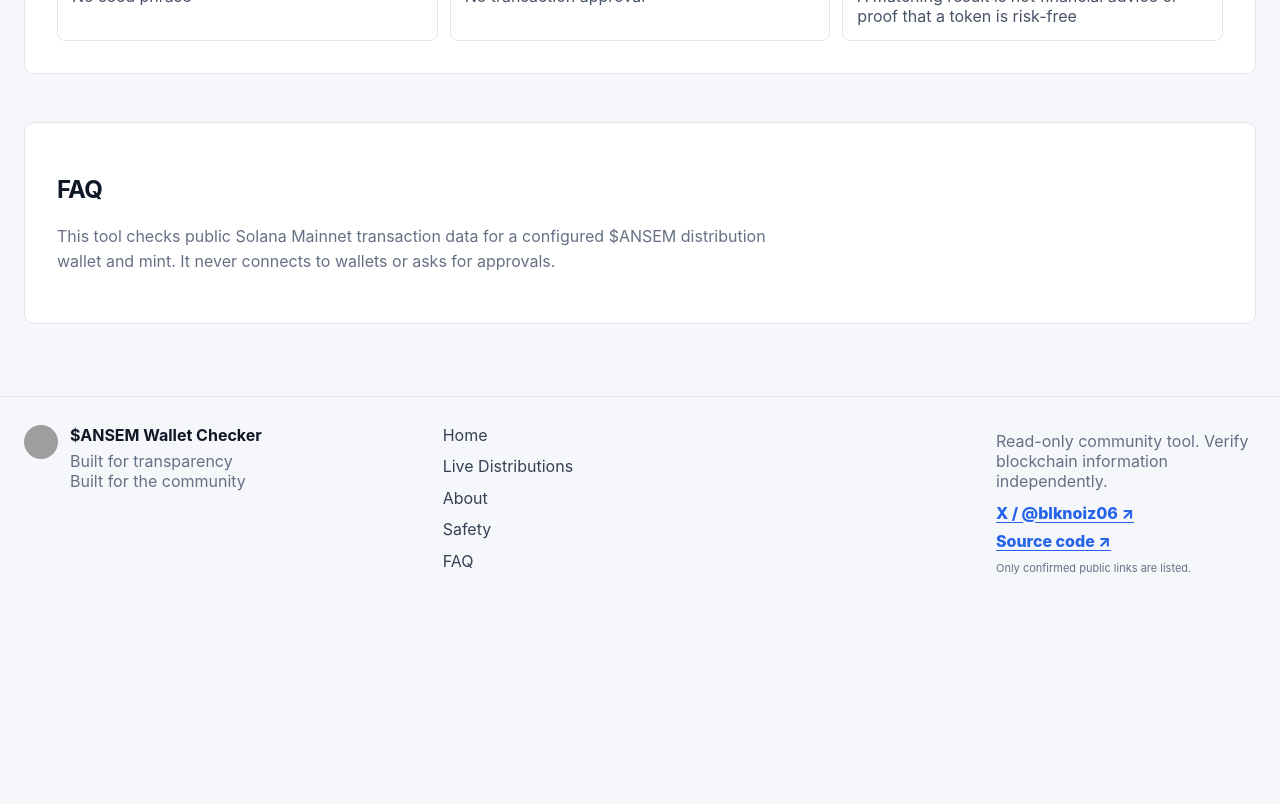
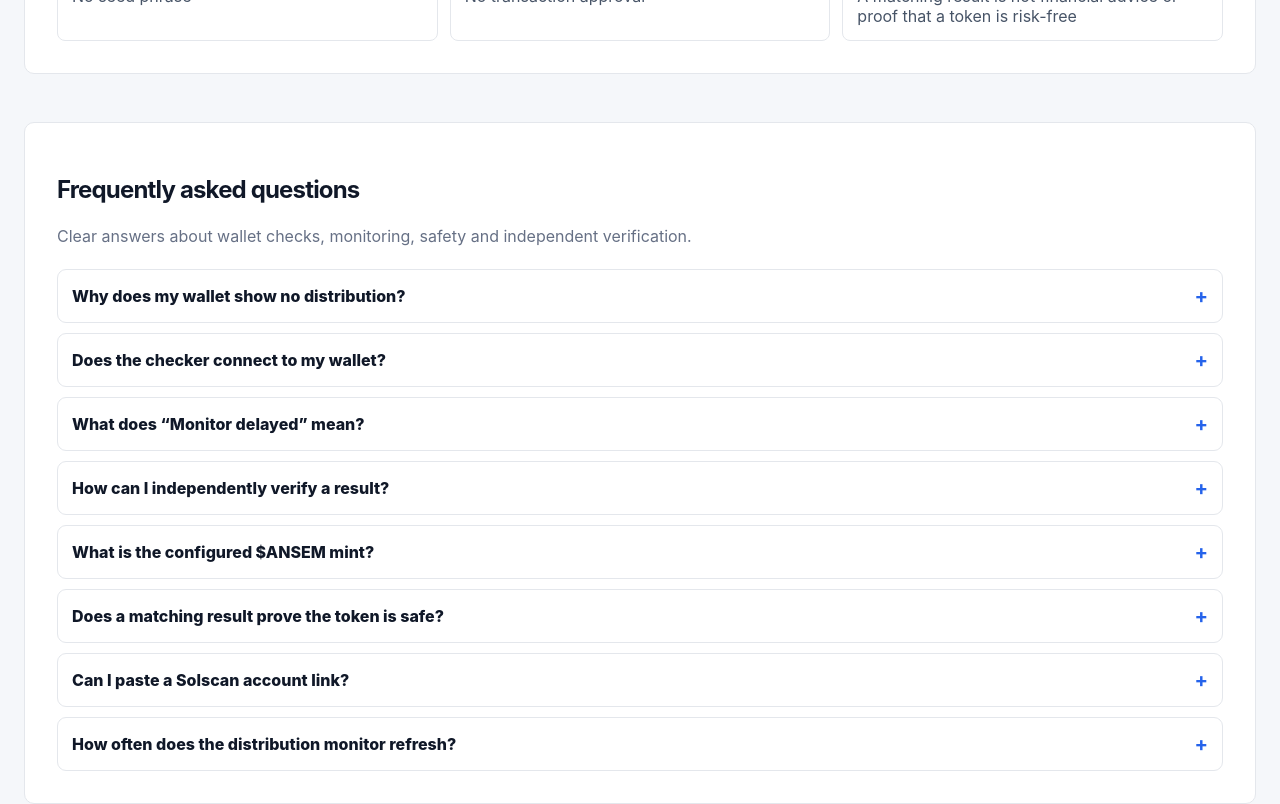
Before and after one commit to emmy16-glitch/bullprint, a React (Vite) app: page / in a window 1280 px wide. Shown: the part 1740-2544 px from the top of the page. Before the commit the page ends 2343 px from the top, so only its background shows below. Built offline with nearby package versions, Linux system fonts and the light colour scheme; no server answers; grey boxes are pictures that could not be loaded.

Commit message:
expand FAQ and load QA fixes

```diff
--- a/src/App.jsx
+++ b/src/App.jsx
@@ -11,6 +11,50 @@ import './App.css'
 import './responsive-fixes.css'
 import './mobile-polish.css'
 import './credibility-polish.css'
+import './qa-fixes.css'
+
+const faqItems = [
+  {
+    question: 'Why does my wallet show no distribution?',
+    answer:
+      'A no-match result means the completed indexed history contains no direct $ANSEM transfer from the configured distribution wallet to that public address. Confirm the address, mint and network before relying on the result.',
+  },
+  {
+    question: 'Does the checker connect to my wallet?',
+    answer:
+      'No. The checker only reads public Solana Mainnet data. It never requests a wallet connection, private key, seed phrase, signature or transaction approval.',
+  },
+  {
+    question: 'What does “Monitor delayed” mean?',
+    answer:
+      'It means the automatic monitor is not currently reporting an active polling state. Previously indexed verified data remains visible, and you can use Refresh data to request the latest available summary.',
+  },
+  {
+    question: 'How can I independently verify a result?',
+    answer:
+      'Open the recipient, source wallet, mint and transaction links on Solscan. Compare the recipient, tracked mint, distribution wallet, amount and finalized transaction status.',
+  },
+  {
+    question: 'What is the configured $ANSEM mint?',
+    answer:
+      'The configured mint is displayed near the wallet form with direct Solscan and Birdeye links. Always compare it with the token you expect before trusting a result.',
+  },
+  {
+    question: 'Does a matching result prove the token is safe?',
+    answer:
+      'No. A match only confirms a transfer that meets this checker’s configured on-chain criteria. It is not financial advice, an endorsement or proof that the token is risk-free.',
+  },
+  {
+    question: 'Can I paste a Solscan account link?',
+    answer:
+      'Yes. Paste either a public Solana address or a Solscan account URL. The checker extracts the address and validates that it decodes to a 32-byte Solana public key.',
+  },
+  {
+    question: 'How often does the distribution monitor refresh?',
+    answer:
+      'The page requests fresh distribution data automatically and also provides a manual Refresh data button. The page-updated time shows when your browser last received a successful response.',
+  },
+]
 
 function App() {
   const [result, setResult] = useState({ status: 'idle' })
@@ -28,13 +72,22 @@ function App() {
         <LiveDistributionMonitor />
         <CommunitySection />
         <SafetySection />
-        <section className="faq" id="faq">
-          <h2>FAQ</h2>
-          <p>
-            This tool checks public Solana Mainnet transaction data for a configured
-            $ANSEM distribution wallet and mint. It never connects to wallets or asks
-            for approvals.
+        <section className="faq" id="faq" aria-labelledby="faq-title">
+          <h2 id="faq-title">Frequently asked questions</h2>
+          <p className="faq-intro">
+            Clear answers about wallet checks, monitoring, safety and independent verification.
           </p>
+          <div className="faq-list">
+            {faqItems.map(({ question, answer }) => (
+              <details key={question}>
+                <summary>
+                  <span>{question}</span>
+                  <b aria-hidden="true">+</b>
+                </summary>
+                <p>{answer}</p>
+              </details>
+            ))}
+          </div>
         </section>
       </main>
       <Footer />
```
